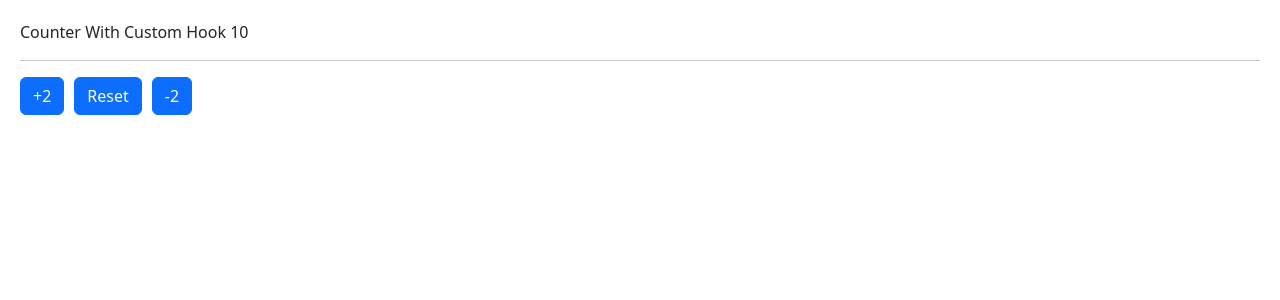
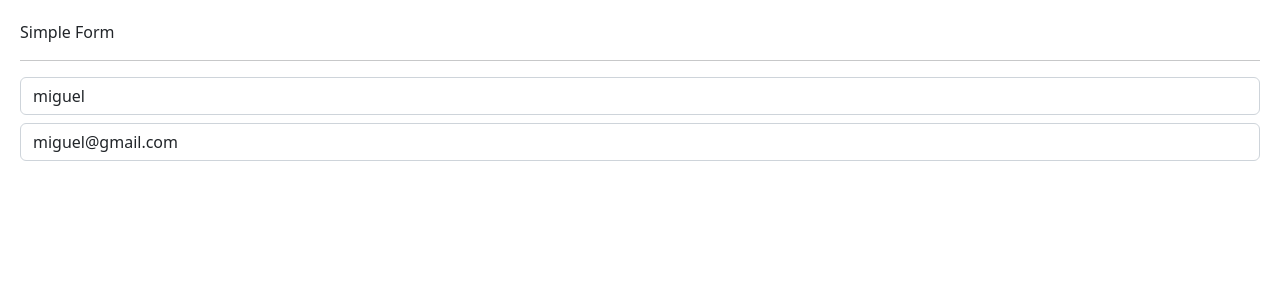
Before and after one commit to miordev/Curso-React, a React (Vite) app in the folder 05-hook-app/: page / in a window 1280 px wide. Shown: the top 300 px of the page. Built offline with nearby package versions, Linux system fonts and the light colour scheme.

Commit message:
Added events

```diff
--- /dev/null
+++ b/05-hook-app/src/02-useEffect/Message.tsx
@@ -0,0 +1,24 @@
+import { useEffect, useState } from 'react';
+
+export const Message = () => {
+  const [cords, setCords] = useState({ x: 0, y: 0 });
+
+  useEffect(() => {
+    const onMouseMove = ({ x, y }: any) => {
+      setCords({ x, y });
+    };
+
+    window.addEventListener('mousemove', onMouseMove);
+
+    return () => {
+      window.removeEventListener('mousemove', onMouseMove);
+    };
+  }, []);
+
+  return (
+    <>
+      <h3>User already exists</h3>
+      <div>{JSON.stringify(cords)}</div>
+    </>
+  );
+};
--- /dev/null
+++ b/05-hook-app/src/02-useEffect/SimpleForm.tsx
@@ -0,0 +1,58 @@
+import { useEffect, useState } from 'react';
+import { Message } from './Message';
+export const SimpleForm = () => {
+  const [formState, setFormState] = useState({
+    username: 'miguel',
+    email: 'miguel@gmail.com',
+  });
+
+  const { username, email } = formState;
+
+  const onInputChange = (event: React.ChangeEvent<HTMLInputElement>) => {
+    const { name, value } = event.target;
+
+    setFormState({
+      ...formState,
+      [name]: value,
+    });
+  };
+
+  useEffect(() => {
+    // console.log('useEffect called');
+  }, []);
+
+  useEffect(() => {
+    // console.log('formState called');
+  }, [formState]);
+
+  useEffect(() => {
+    // console.log('email  called');
+  }, [email]);
+
+  return (
+    <>
+      <div>Simple Form</div>
+      <hr />
+
+      <input
+        type="text"
+        className="form-control"
+        name="username"
+        placeholder="username"
+        value={username}
+        onChange={onInputChange}
+      />
+
+      <input
+        type="email"
+        className="form-control mt-2"
+        name="email"
+        placeholder="email"
+        value={email}
+        onChange={onInputChange}
+      />
+
+      {username === 'miguel2' && <Message />}
+    </>
+  );
+};
--- a/05-hook-app/src/main.tsx
+++ b/05-hook-app/src/main.tsx
@@ -3,11 +3,12 @@
 import './index.css';
 
 // import { CounterApp } from './01-useState/CounterApp';
+// import { CounterWithCustomHook } from './01-useState/CounterWithCustomHook';
 // import { HooksApp } from './HooksApp';
-import { CounterWithCustomHook } from './01-useState/CounterWithCustomHook';
+import { SimpleForm } from './02-useEffect/SimpleForm';
 
 ReactDOM.createRoot(document.getElementById('root')!).render(
-  <React.StrictMode>
-    <CounterWithCustomHook />
-  </React.StrictMode>
+  // <React.StrictMode>
+  <SimpleForm />
+  // </React.StrictMode>
 );
```
